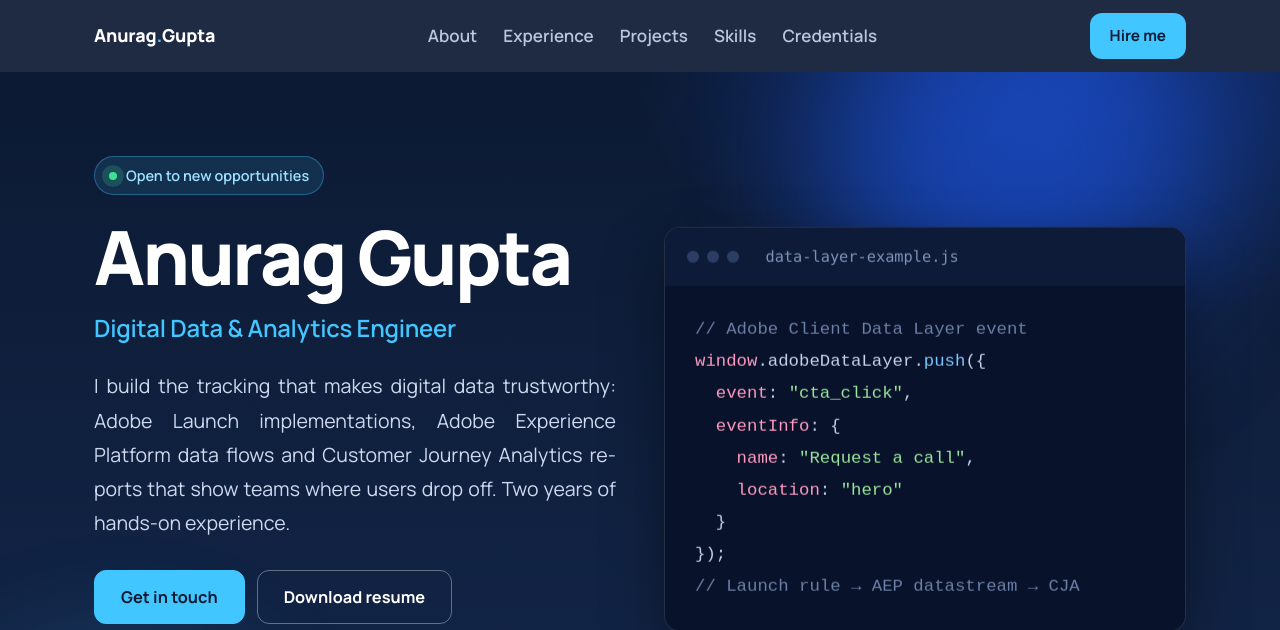
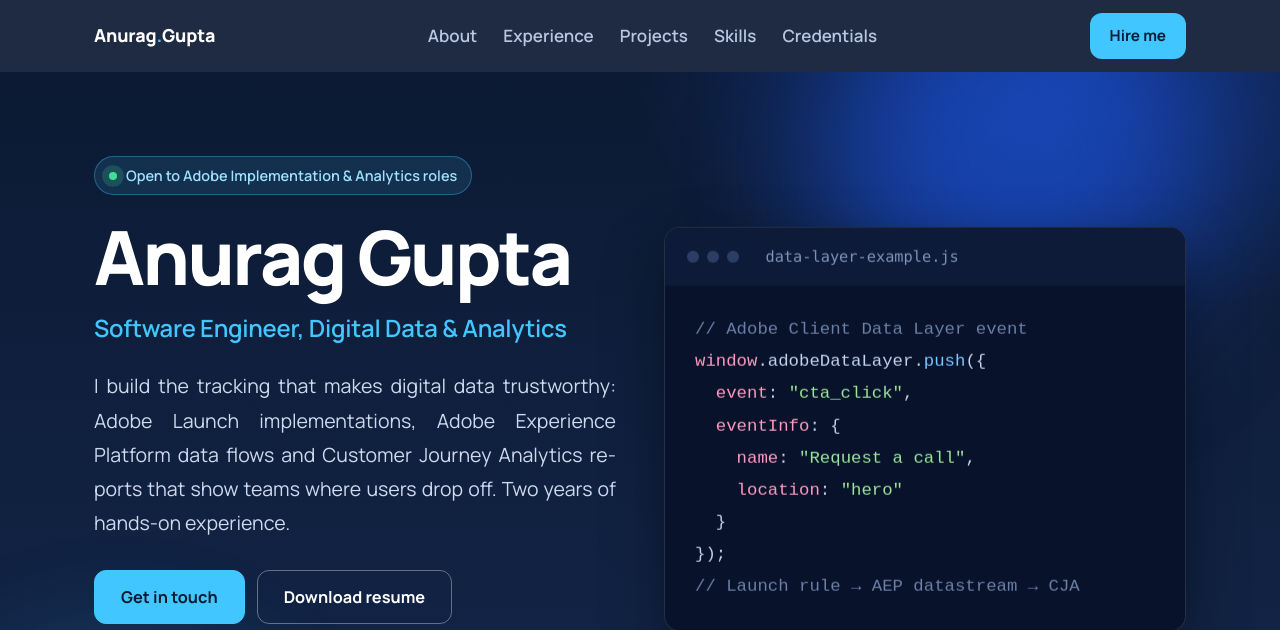
Before and after one commit to anurag-gupta66/portfolio, a plain HTML site: page index.html in a window 1280 px wide. Shown: the top 630 px of the page. Drawn offline with Linux system fonts and the light colour scheme.

Commit message:
title change

```diff
--- a/index.html
+++ b/index.html
@@ -3,9 +3,9 @@
 <head>
 <meta charset="utf-8">
 <meta name="viewport" content="width=device-width, initial-scale=1">
-<title>Anurag Gupta | Digital Data & Analytics Engineer</title>
+<title>Anurag Gupta | Software Engineer, Digital Data & Analytics</title>
 <meta name="description" content="Anurag Gupta, Software Engineer in Digital Data & Analytics. Adobe Launch, Adobe Experience Platform, Customer Journey Analytics, SQL and Power BI. Based in Surat, Gujarat.">
-<meta property="og:title" content="Anurag Gupta | Digital Data & Analytics Engineer">
+<meta property="og:title" content="Anurag Gupta | Software Engineer, Digital Data & Analytics">
 <meta property="og:description" content="Adobe Launch, AEP, Customer Journey Analytics, SQL and Power BI.">
 <meta property="og:type" content="website">
 <meta name="theme-color" content="#0c1a33">
@@ -166,9 +166,9 @@ footer{background:#08122a;color:#7f93b8;text-align:center;padding:22px;font-size
 
 <header class="hero" id="top"><div class="orb o1"></div><div class="orb o2"></div><div class="wrap">
   <div>
-    <div class="badge up" style="--i:0"><b></b>Open to new opportunities</div>
+    <div class="badge up" style="--i:0"><b></b>Open to Adobe Implementation &amp; Analytics roles</div>
     <h1 class="up" style="--i:1">Anurag Gupta</h1>
-    <h2 class="up" style="--i:2">Digital Data &amp; Analytics Engineer</h2>
+    <h2 class="up" style="--i:2">Software Engineer, Digital Data &amp; Analytics</h2>
     <p class="up" style="--i:3">I build the tracking that makes digital data trustworthy: Adobe Launch implementations, Adobe Experience Platform data flows and Customer Journey Analytics reports that show teams where users drop off. Two years of hands-on experience.</p>
     <div class="btns up" style="--i:4">
       <a class="btn p" href="#contact">Get in touch</a>
@@ -275,7 +275,7 @@ footer{background:#08122a;color:#7f93b8;text-align:center;padding:22px;font-size
 <section class="contact" id="contact">
   <div class="wrap">
     <h2 class="rv">Let’s work together</h2>
-    <p>I’m looking for my next role in digital analytics and data implementation. Send me a message and I’ll get back to you.</p>
+    <p>I’m looking for my next role in Adobe implementation and analytics consulting. Send me a message and I’ll get back to you.</p>
     <div class="btns" style="justify-content:center">
       <a class="btn s" href="mailto:anuraggupta7237@gmail.com" aria-label="Email anuraggupta7237@gmail.com"><svg viewBox="0 0 24 24" aria-hidden="true"><path d="M2 5.5A2.5 2.5 0 0 1 4.5 3h15A2.5 2.5 0 0 1 22 5.5v13a2.5 2.5 0 0 1-2.5 2.5h-15A2.5 2.5 0 0 1 2 18.5v-13zm2.3.2L12 11.6l7.7-5.9A.5.5 0 0 0 19.5 5h-15a.5.5 0 0 0-.2.7zM20 8.1l-7.4 5.7a1 1 0 0 1-1.2 0L4 8.1v10.4c0 .3.2.5.5.5h15c.3 0 .5-.2.5-.5V8.1z"/></svg>anuraggupta7237@gmail.com</a>
       <a class="btn s" href="tel:+919601654610" aria-label="Call +91 96016 54610"><svg viewBox="0 0 24 24" aria-hidden="true"><path d="M6.6 10.8a15.1 15.1 0 0 0 6.6 6.6l2.2-2.2a1 1 0 0 1 1-.25c1.1.37 2.3.57 3.6.57a1 1 0 0 1 1 1V20a1 1 0 0 1-1 1C10.6 21 3 13.4 3 4a1 1 0 0 1 1-1h3.5a1 1 0 0 1 1 1c0 1.25.2 2.45.57 3.6a1 1 0 0 1-.25 1l-2.2 2.2z"/></svg>+91 96016 54610</a>
```
